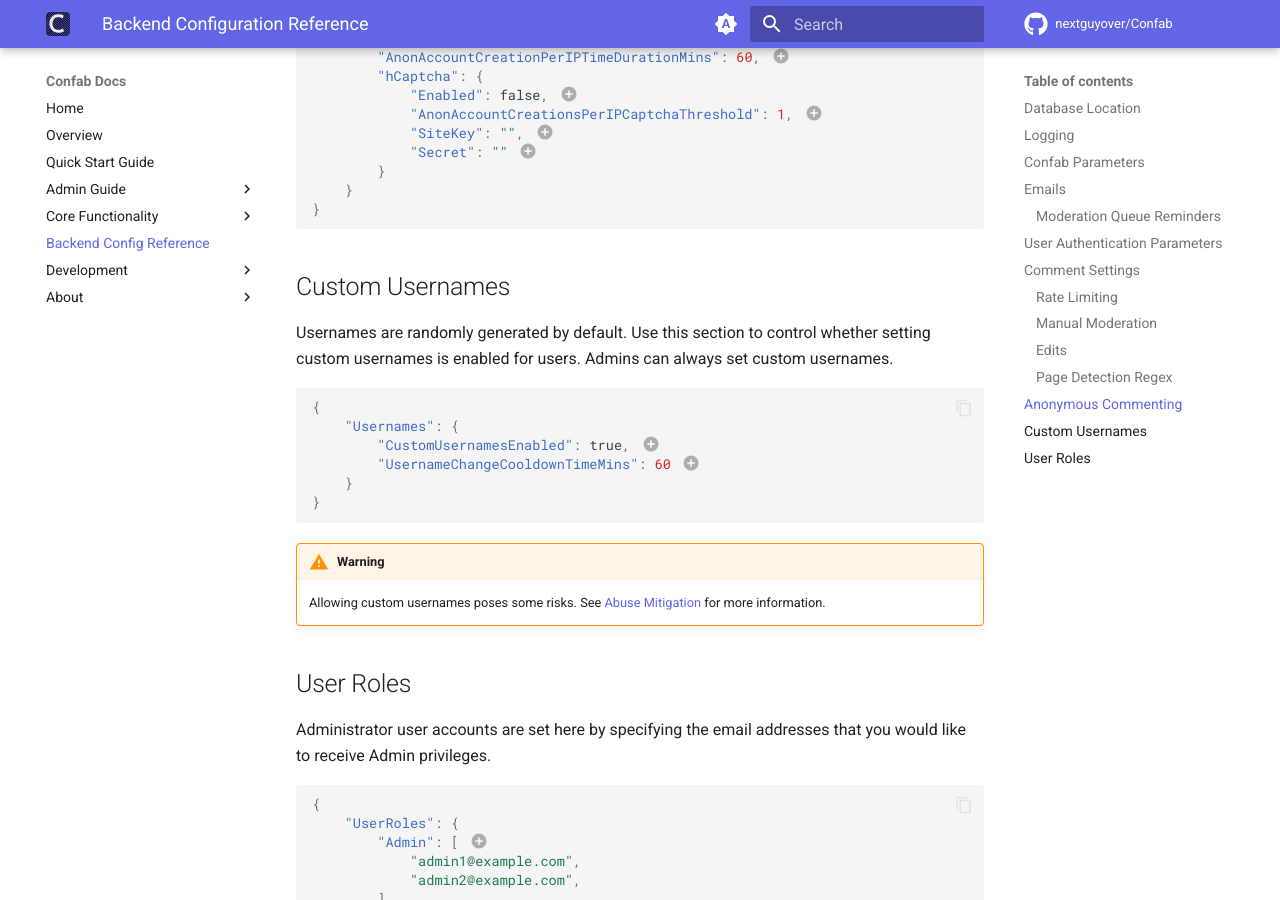
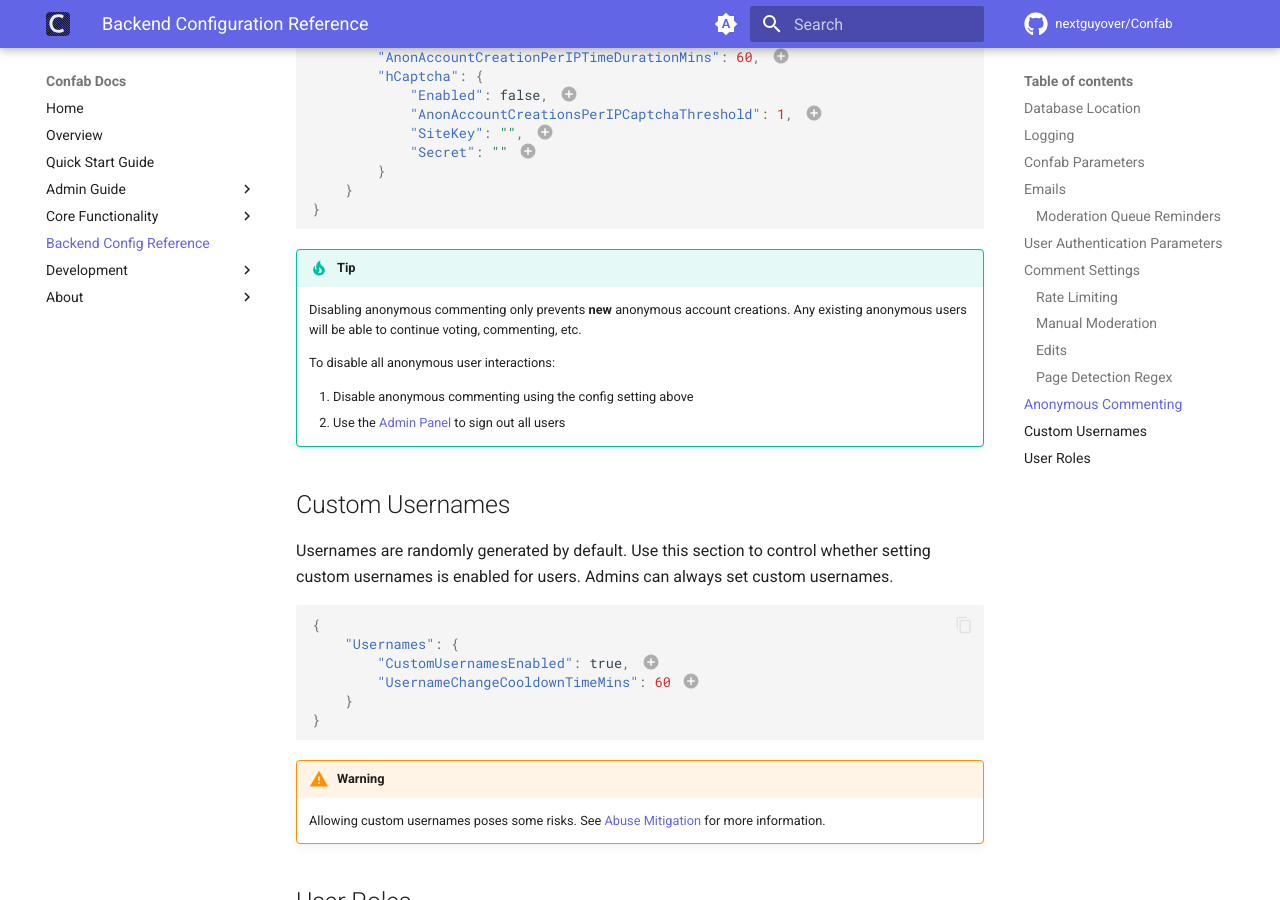
Before and after one commit to nextguyover/Confab-Docs, an MkDocs documentation site: the page built from docs/config/index.md, in a window 1280 px wide and 900 px high, scrolled down 4893 px. Built offline with MkDocs 1.6.1 and Material for MkDocs 9.7.7, drawn with Linux system fonts in a browser that asks for light colours; comment, search, counter and statistics services are not loaded.

Commit message:
added info about disabling all anon interactions

```diff
--- a/docs/config/index.md
+++ b/docs/config/index.md
@@ -324,6 +324,14 @@ Visit [hCaptcha](https://www.hcaptcha.com/){:target="_blank"} to get your site k
 6. hCaptcha site key
 7. hCaptcha secret key
 
+!!! tip
+    Disabling anonymous commenting only prevents **new** anonymous account creations. Any existing anonymous users will be able to continue voting, commenting, etc.
+
+    To disable all anonymous user interactions:
+
+    1. Disable anonymous commenting using the config setting above
+    2. Use the [Admin Panel](../core-functionality/admin-panel/index.md#sign-out-all-users) to sign out all users
+
 ## Custom Usernames
 
 Usernames are randomly generated by default. Use this section to control whether setting custom usernames is enabled for users. Admins can always set custom usernames.
```
